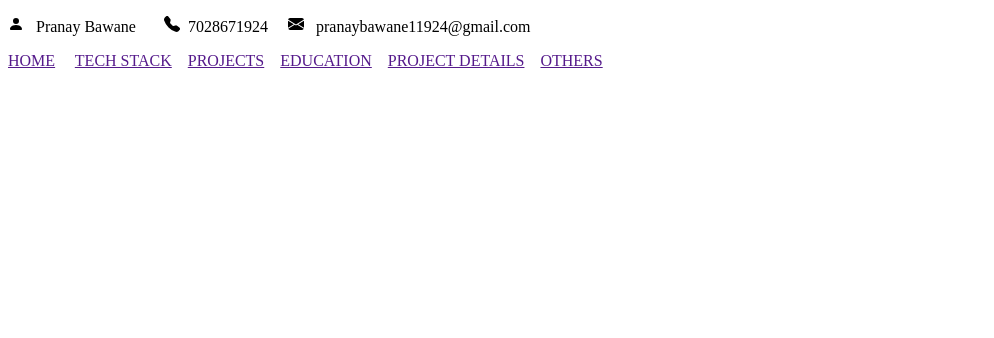
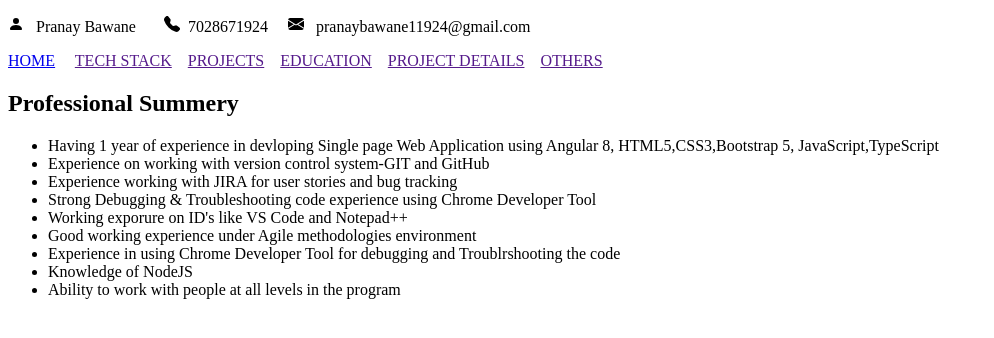
Before and after one commit to pranaybawane/my-profile, a plain HTML site: page index.html in a window 1280 px wide. Shown: the whole page, without its empty margins (0-994 px from the left). Drawn offline with Linux system fonts and the light colour scheme.

Commit message:
Design a home section
Design a home section

```diff
--- a/index.html
+++ b/index.html
@@ -27,7 +27,7 @@
     <!-- Navigation Section -->
 
     <nav>
-          <a href="">HOME</a> &nbsp;&nbsp;&nbsp;
+          <a href="#home">HOME</a> &nbsp;&nbsp;&nbsp;
           <a href="">TECH STACK</a>&nbsp;&nbsp;&nbsp;
           <a href="">PROJECTS</a>&nbsp;&nbsp;&nbsp;
           <a href="">EDUCATION</a>&nbsp;&nbsp;&nbsp;
@@ -37,7 +37,21 @@
 
     <!-- Main Section -->
 
-    <section></section>
+    <section id="home">
+        <h2>Professional Summery</h2>
+        <ul>
+            <li>Having 1 year of experience in devloping Single page Web Application using Angular 8, HTML5,CSS3,Bootstrap 5, JavaScript,TypeScript</li>
+            <li>Experience on working with version control system-GIT and GitHub</li>
+            <li>Experience working with JIRA for user stories and bug tracking</li>
+            <li>Strong Debugging & Troubleshooting code experience using Chrome Developer Tool</li>
+            <li>Working exporure on ID's like VS Code and Notepad++</li>
+            <li>Good working experience under Agile methodologies environment</li>
+            <li>Experience in using Chrome Developer Tool for debugging and Troublrshooting the code </li>
+            <li>Knowledge of NodeJS</li>
+            <li>Ability to work with people at all levels in the program</li>
+        </ul>
+
+    </section>
 
     <!-- Footer section -->
 
```
